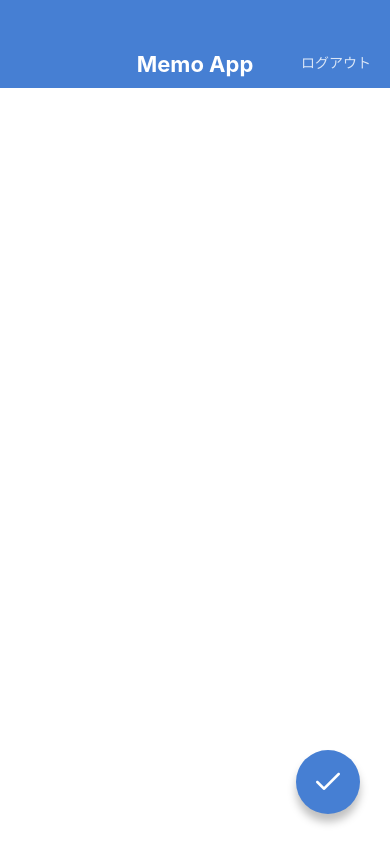
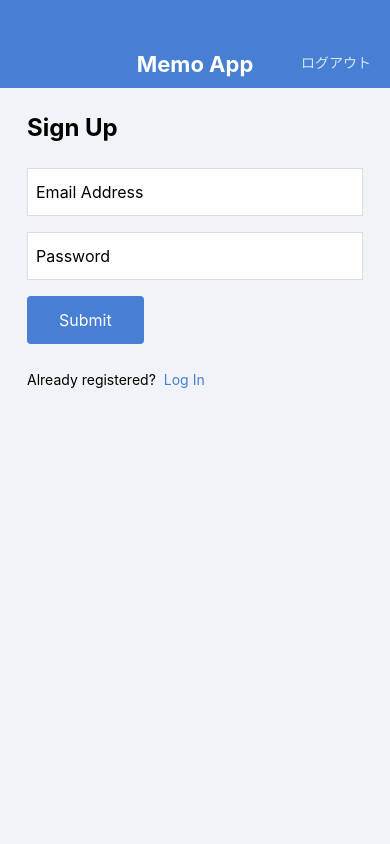
Before and after one commit to trident-kanda/expo-react-native-test, a React Native app: screen / in a window 390 px wide. Built offline with nearby package versions, Linux system fonts and the light colour scheme.

Commit message:
LoginScreen + SignUpScreen

```diff
--- a/App.tsx
+++ b/App.tsx
@@ -1,10 +1,11 @@
 import React, { useState } from "react";
+import LogInScreen from "./components/screens/LogInScreen";
 import MemoCreateScreen from "./components/screens/MemoCreateScreen";
 import MemoDetailScreen from "./components/screens/MemoDetailScreen";
 import MemoEditScreen from "./components/screens/MemoEditScreen";
 import MemoListScreen from "./components/screens/MemoListScreen";
+import SignUpScreen from "./components/screens/SignUpScreen";
 
 export default function App() {
-  const [count, change] = useState(0);
-  return <MemoCreateScreen />;
+  return <SignUpScreen />;
 }
--- /dev/null
+++ b/components/Button.tsx
@@ -0,0 +1,29 @@
+import React from "react";
+import { View, Text, StyleSheet } from "react-native";
+type props = {
+  label: string;
+};
+const Button = ({ label }: props) => {
+  return (
+    <View style={styles.buttonContainer}>
+      <Text style={styles.buttonLabel}>{label}</Text>
+    </View>
+  );
+};
+
+const styles = StyleSheet.create({
+  buttonContainer: {
+    backgroundColor: "#467fd3",
+    borderRadius: 4,
+    alignSelf: "flex-start",
+    marginBottom: 24,
+  },
+  buttonLabel: {
+    fontSize: 16,
+    lineHeight: 32,
+    paddingVertical: 8,
+    paddingHorizontal: 32,
+    color: "#ffffff",
+  },
+});
+export default Button;
--- /dev/null
+++ b/components/screens/LogInScreen.tsx
@@ -0,0 +1,62 @@
+import React from "react";
+import { View, Text, TextInput, StyleSheet } from "react-native";
+import Appbar from "../Appbar";
+import Button from "../Button";
+const LogInScreen = () => {
+  return (
+    <View style={styles.container}>
+      <Appbar />
+      <View style={styles.inner}>
+        <Text style={styles.title}>Log In</Text>
+        <TextInput value="Email Address" style={styles.input} />
+        <TextInput value="Password" style={styles.input} />
+        <Button label="Submit" />
+        <View style={styles.footer}>
+          <Text style={styles.footerText}>Not registered?</Text>
+          <Text style={styles.fotterLink}>Sign up here!</Text>
+        </View>
+      </View>
+    </View>
+  );
+};
+
+const styles = StyleSheet.create({
+  container: {
+    flex: 1,
+    backgroundColor: "#f0f4f8",
+  },
+  inner: {
+    paddingHorizontal: 27,
+    paddingVertical: 24,
+  },
+  title: {
+    fontSize: 24,
+    lineHeight: 32,
+    fontWeight: "bold",
+    marginBottom: 24,
+  },
+  input: {
+    fontSize: 16,
+    height: 48,
+    borderColor: "#dddddd",
+    borderWidth: 1,
+    backgroundColor: "#ffffff",
+    paddingHorizontal: 8,
+    marginBottom: 16,
+  },
+
+  footerText: {
+    fontSize: 14,
+    lineHeight: 24,
+    marginRight: 8,
+  },
+  fotterLink: {
+    fontSize: 14,
+    lineHeight: 24,
+    color: "#467fd3",
+  },
+  footer: {
+    flexDirection: "row",
+  },
+});
+export default LogInScreen;
--- /dev/null
+++ b/components/screens/SignUpScreen.tsx
@@ -0,0 +1,62 @@
+import React from "react";
+import { View, Text, TextInput, StyleSheet } from "react-native";
+import Appbar from "../Appbar";
+import Button from "../Button";
+const SignUpScreen = () => {
+  return (
+    <View style={styles.container}>
+      <Appbar />
+      <View style={styles.inner}>
+        <Text style={styles.title}>Sign Up</Text>
+        <TextInput value="Email Address" style={styles.input} />
+        <TextInput value="Password" style={styles.input} />
+        <Button label="Submit" />
+        <View style={styles.footer}>
+          <Text style={styles.footerText}>Already registered?</Text>
+          <Text style={styles.fotterLink}>Log In</Text>
+        </View>
+      </View>
+    </View>
+  );
+};
+
+const styles = StyleSheet.create({
+  container: {
+    flex: 1,
+    backgroundColor: "#f0f4f8",
+  },
+  inner: {
+    paddingHorizontal: 27,
+    paddingVertical: 24,
+  },
+  title: {
+    fontSize: 24,
+    lineHeight: 32,
+    fontWeight: "bold",
+    marginBottom: 24,
+  },
+  input: {
+    fontSize: 16,
+    height: 48,
+    borderColor: "#dddddd",
+    borderWidth: 1,
+    backgroundColor: "#ffffff",
+    paddingHorizontal: 8,
+    marginBottom: 16,
+  },
+
+  footerText: {
+    fontSize: 14,
+    lineHeight: 24,
+    marginRight: 8,
+  },
+  fotterLink: {
+    fontSize: 14,
+    lineHeight: 24,
+    color: "#467fd3",
+  },
+  footer: {
+    flexDirection: "row",
+  },
+});
+export default SignUpScreen;
```
